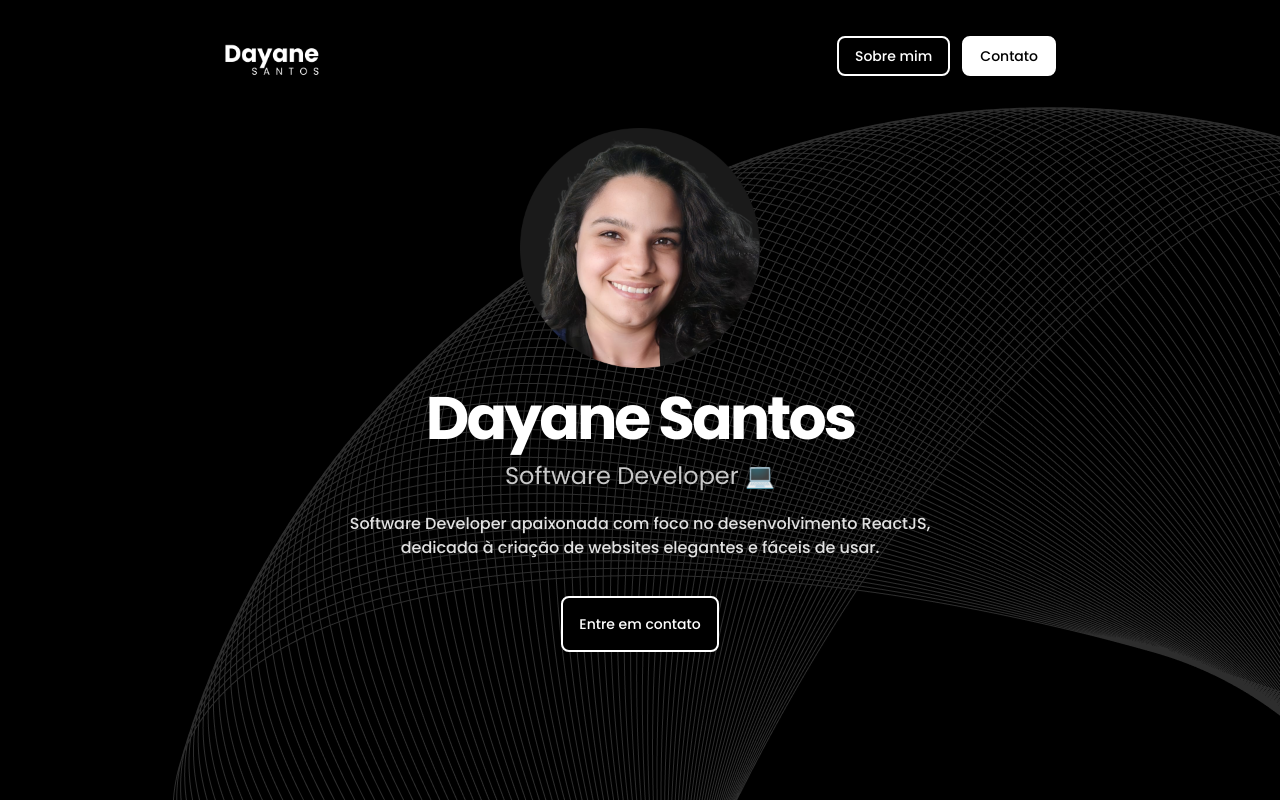
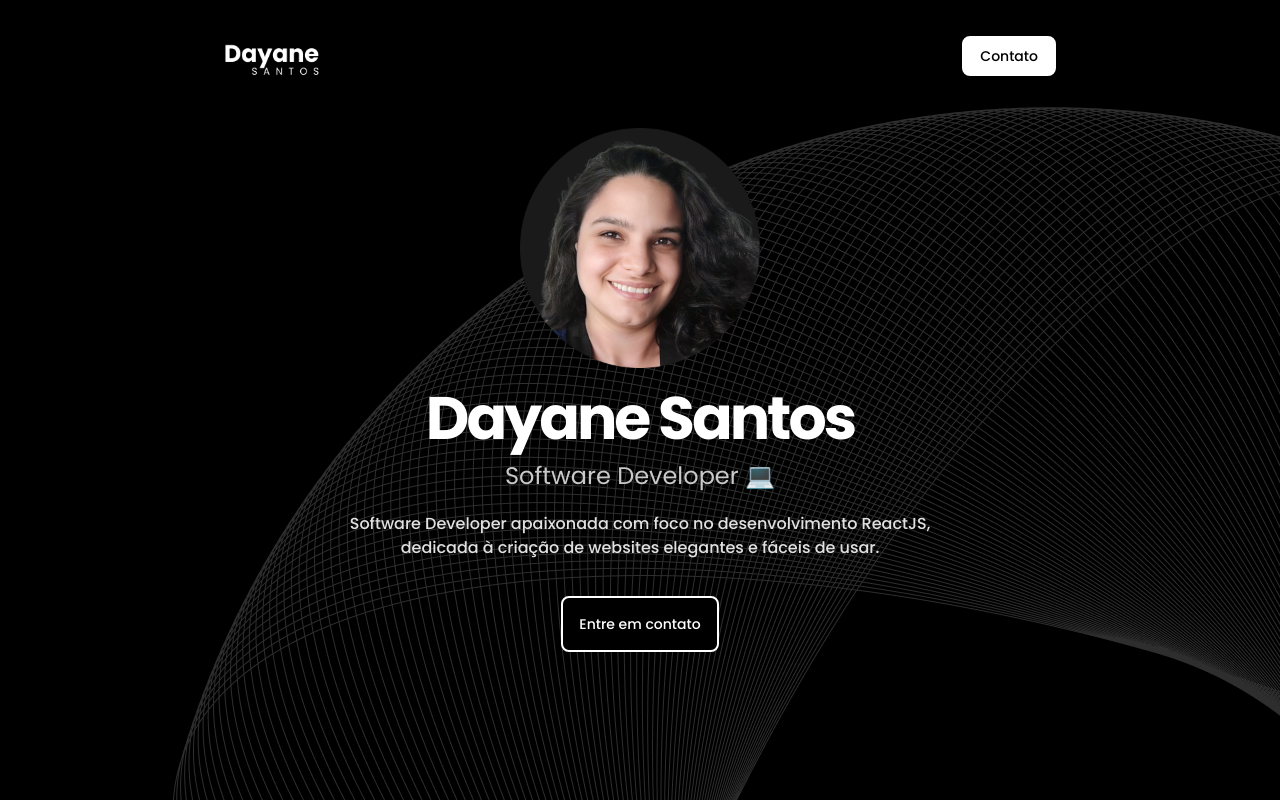
Before and after one commit to daya-diaz/portfolio, a React (Vite) app: page / in a window 1280 px wide. Shown: the top 800 px of the page. Built offline with nearby package versions, Linux system fonts and the light colour scheme.

Commit message:
ajustando link do header para whatsapp

```diff
--- a/src/components/Button.tsx
+++ b/src/components/Button.tsx
@@ -1,18 +1,23 @@
 interface ButtonProps {
   type?: 'primary' | 'secondary' | 'big'
   textButton: string
+  href: string
   size?: 'big' | 'small'
 }
 export function Button({
   type = 'primary',
   size = 'small',
   textButton,
+  href,
 }: ButtonProps) {
   return (
-    <button
+    <a
+      target="_blank"
+      href={href}
       className={` border-white border-2 px-4 py-2 rounded-lg font-medium font-poppins text-sm ${type === 'primary' ? 'bg-white text-black' : 'bg-black text-white'} ${size === 'big' ? 'bg-black px-12 py-4 border-2 border-gray-200 rounded-full text-base' : ''}`}
+      rel="noreferrer"
     >
       {textButton}
-    </button>
+    </a>
   )
 }
--- a/src/components/Header.tsx
+++ b/src/components/Header.tsx
@@ -11,8 +11,10 @@
         />
       </div>
       <div className="hidden md:flex gap-3">
-        <Button textButton="Sobre mim" type="secondary" />
-        <Button textButton="Contato" />
+        <Button
+          href="https://api.whatsapp.com/send?phone=5581998595825"
+          textButton="Contato"
+        />
       </div>
     </header>
   )
```
